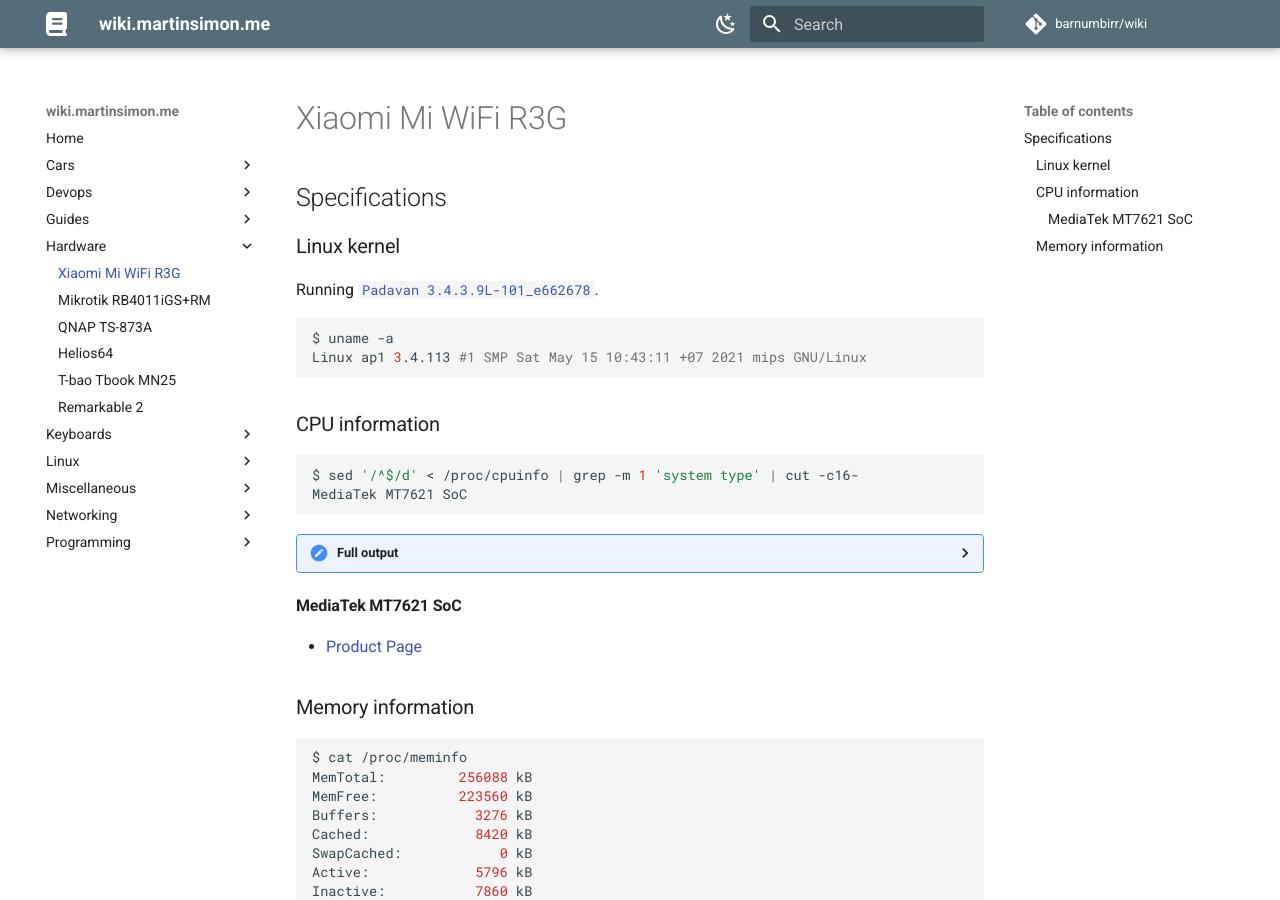
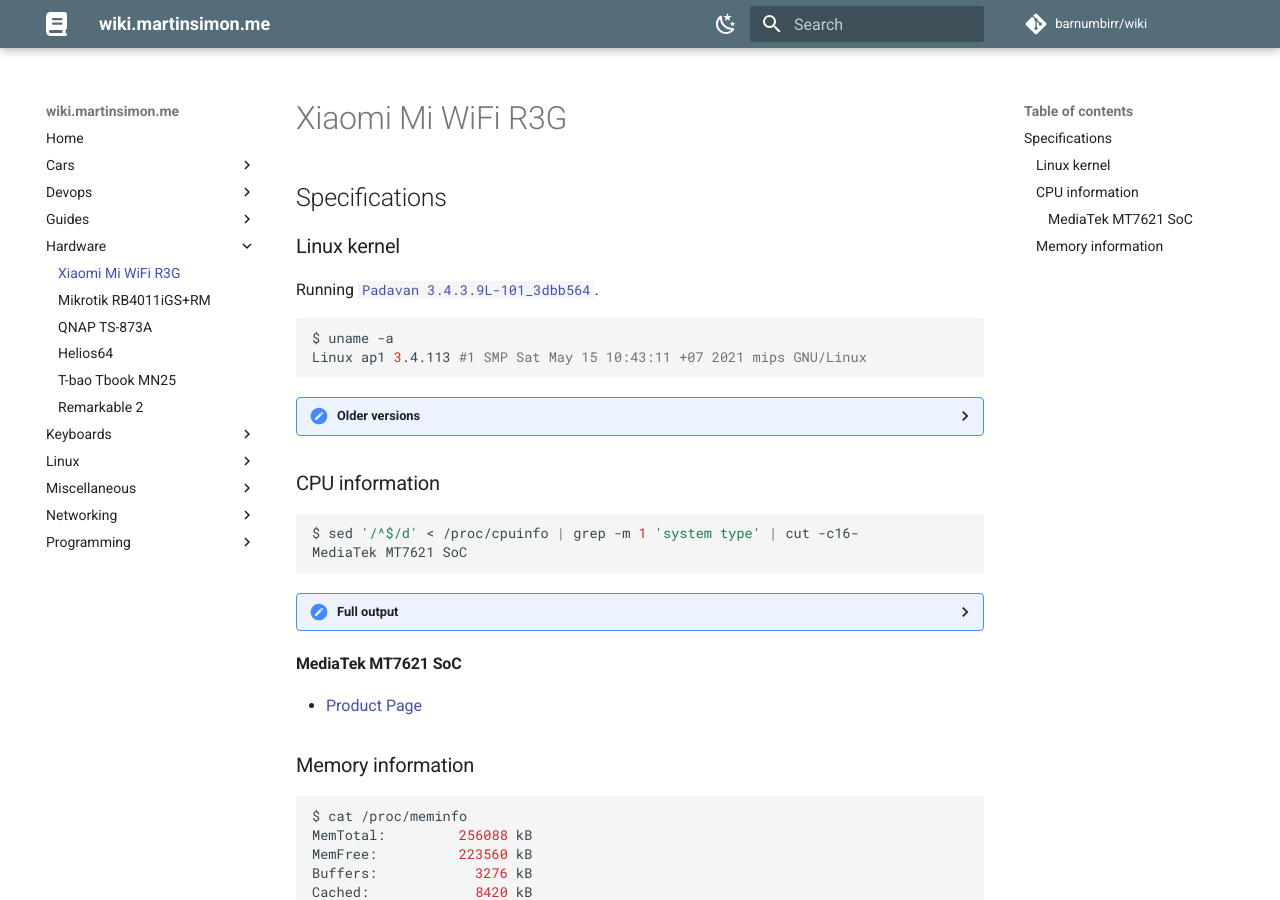
Before and after one commit to barnumbirr/wiki, an MkDocs documentation site: the page built from docs/hardware/MIR3G.md, in a window 1280 px wide and 900 px high. Built offline with MkDocs 1.6.1 and Material for MkDocs 9.7.7, drawn with Linux system fonts in a browser that asks for light colours; comment, search, counter and statistics services are not loaded.

Commit message:
update Padavan version and upstream

````diff
--- a/docs/hardware/MIR3G.md
+++ b/docs/hardware/MIR3G.md
@@ -8,12 +8,16 @@
 
 ### Linux kernel
 
-Running [`Padavan 3.4.3.9L-101_e662678`](https://gitlab.com/dm38/padavan-ng/-/commit/e6626783dcba5cc2dda67d6118ecb5b132d639b8).
+Running [`Padavan 3.4.3.9L-101_3dbb564`](https://gitlab.com/mahtabctg/padavan-ng/-/tree/3dbb5649b65f494dcfa0f61e4df0ef57642e9cf0).
 
 ```bash
 $ uname -a
 Linux ap1 3.4.113 #1 SMP Sat May 15 10:43:11 +07 2021 mips GNU/Linux
 ```
+
+??? "Older versions"
+
+    Running [`Padavan 3.4.3.9L-101_e662678`](https://gitlab.com/dm38/padavan-ng/-/commit/e6626783dcba5cc2dda67d6118ecb5b132d639b8).
 
 ### CPU information
 
````
